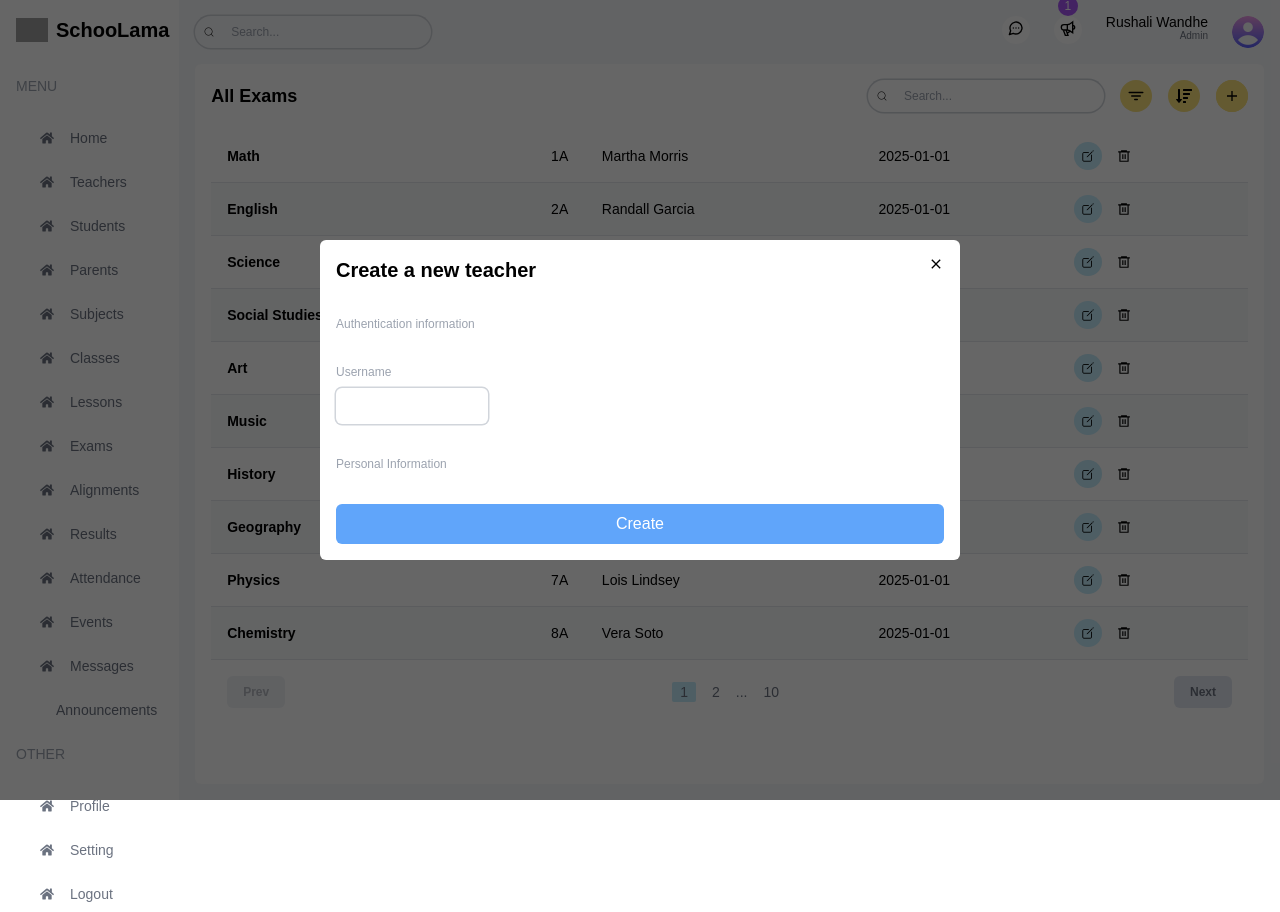
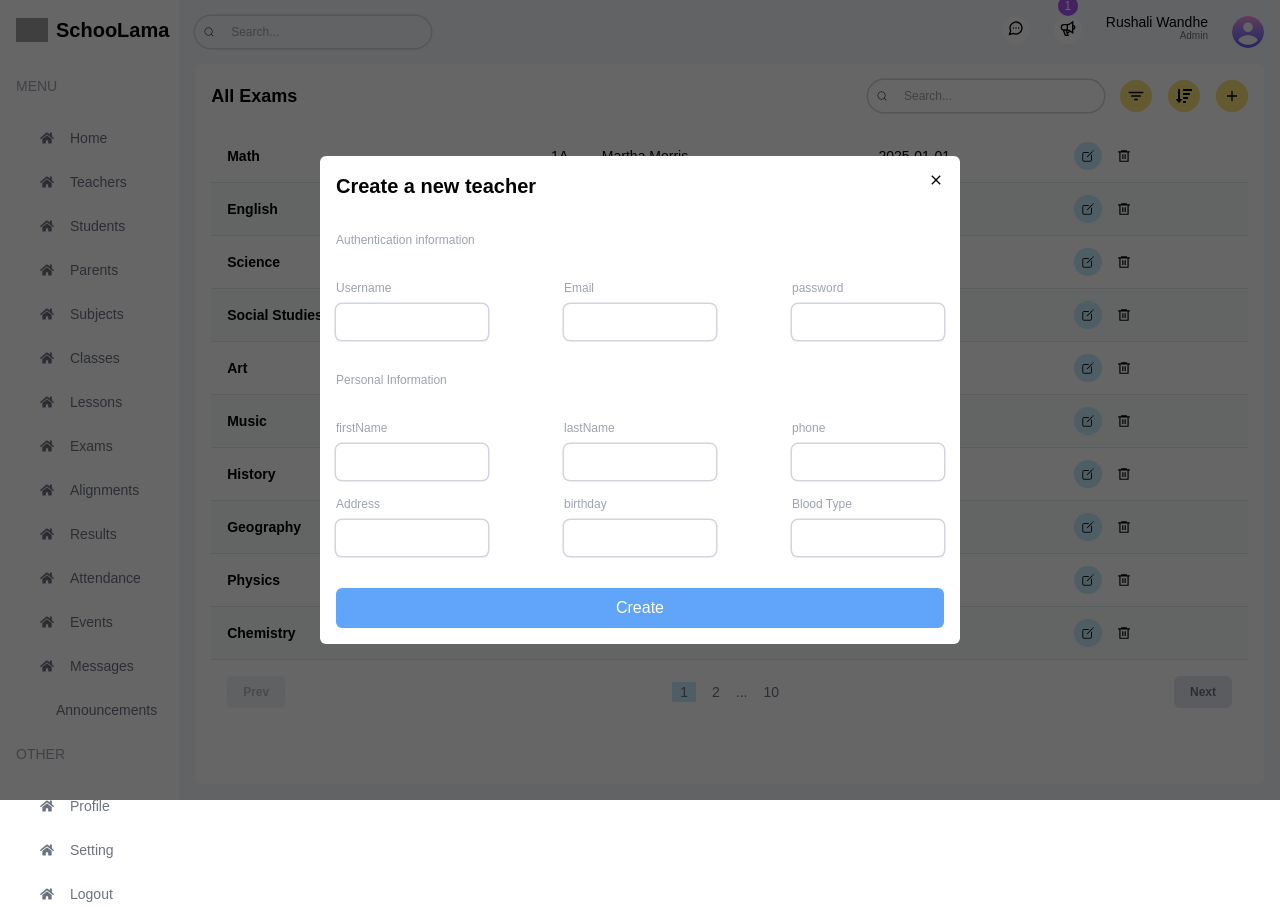
Before and after one commit to MayuriWandhe/nextjs-dashboard, a Next.js app: page /list/exams in a window 1280 px wide. Both pictures are taken after a click on the button 1231 px from the left and 96 px from the top of the page. Built offline with nearby package versions, Linux system fonts and the light colour scheme; grey boxes are pictures that could not be loaded.

Commit message:
modal form fileds added for teacher

```diff
--- a/src/app/components/InputField.tsx
+++ b/src/app/components/InputField.tsx
@@ -7,7 +7,7 @@ type inputFieldProps = {
     name : string;
     defaultValue? : string;
     error? : FieldError;
-    inputProps : React.InputHTMLAttributes<HTMLInputElement>;
+    inputProps? : React.InputHTMLAttributes<HTMLInputElement>;
 }
 
 const InputField = ({
@@ -20,6 +20,13 @@ const InputField = ({
     inputProps
 }: inputFieldProps ) =>{
     return(
-        <div></div>
+        <div className="flex flex-col gap-2 w-full md:w-1/4">
+        <label className="text-xs text-gray-400 flex text-start">{label}</label>
+        <input type="text" {...register(name)} className="ring-[1.5px] ring-gray-300 p-2 rounded-md text-sm" {...inputProps} defaultValue={defaultValue}/>
+            {error?.message && <p className="text-xs text-red-400">{error?.message.toString()}</p> }
+        </div>
     )
 }
+
+
+export default InputField;
--- a/src/app/components/forms/TeacherForm.tsx
+++ b/src/app/components/forms/TeacherForm.tsx
@@ -2,6 +2,7 @@
 import { zodResolver } from "@hookform/resolvers/zod";
 import { z } from 'zod';
 import { useForm } from 'react-hook-form';
+import InputField from "../InputField";
 
 const schema = z.object({
     username: z.string()
@@ -14,33 +15,42 @@ const schema = z.object({
     phone : z.string().min(10, {message : 'Phone no. is required!'}),
     address : z.string().min(1, {message : 'Address is required!'}),
     birthday : z.date({message : 'Birthday is required!'}),
+    bloodType : z.string({message : 'Blood type is required!'}),
     sex : z.enum(["male", "female"], {message : 'Sex is required!'}),
     // img : z.instanceof(File, {message : 'Image is required!'}),
   });
 
-
+  type Inputs = z.infer<typeof schema>;
 
 const TeacherForm = ({type, data}:{type : "create" | "update"; data ?: any}) =>{
-
-    const { register, handleSubmit, formState: { errors }, } = useForm({
+    const { register, handleSubmit, formState: { errors }, } = useForm<Inputs>({
         resolver: zodResolver(schema),
       });
-
       const onSubmit = handleSubmit((data)=>{
         console.log(data);
 
       })
-
     return(
         <form className="flex flex-col gap-8" onSubmit={onSubmit}>
             <h1 className="text-xl font-semibold flex text-start">Create a new teacher</h1>
             <span className="text-xs text-gray-400 font-medium flex text-start">Authentication information</span>
-                <div className="flex flex-col gap-2 w-full md:w-1/4">
-                    <label className="text-xs text-gray-400 flex text-start">Username</label>
-                    <input type="text" {...register("username")} className="ring-[1.5px] ring-gray-300 p-2 rounded-md text-sm"/>
-                    {errors.username?.message && <p className="text-xs text-red-400">{errors.username?.message.toString()}</p> }
+            <div className="flex flex-wrap items-center justify-between gap-4">
+                <InputField label="Username" name="username" defaultValue={data?.username} register={register} error={errors.username}  />
+                <InputField label="Email" name="email" type="email" defaultValue={data?.email} register={register} error={errors.email}  />
+                <InputField label="password" name="password" type="password" defaultValue={data?.password} register={register} error={errors.password}  />
+            </div>
+                <span className="text-xs text-gray-400 font-medium flex text-start">Personal Information</span>
+                <div className="flex flex-wrap items-center justify-between gap-4">
+                    <InputField label="firstName" name="firstName" defaultValue={data?.firstName} register={register} error={errors.firstName}  />
+                    <InputField label="lastName" name="lastName"  defaultValue={data?.lastName} register={register} error={errors.lastName}  />
+                    <InputField label="phone" name="phone" defaultValue={data?.phone} register={register} error={errors.phone}  />
+
+                    <InputField label="Address" name="address" defaultValue={data?.address} register={register} error={errors.address}  />
+                    <InputField label="birthday" name="birthday" type="date" defaultValue={data?.birthday} register={register} error={errors.birthday}  />
+                    <InputField label="Blood Type" name="bloodType" defaultValue={data?.bloodType} register={register} error={errors.bloodType}  />
                 </div>
-             <span className="text-xs text-gray-400 font-medium flex text-start">Personal Information</span>
+
+
             <button className="bg-blue-400 text-white p-2 rounded-md">{type === "create" ? "Create" : "Update"}</button>
         </form>
     )
```
